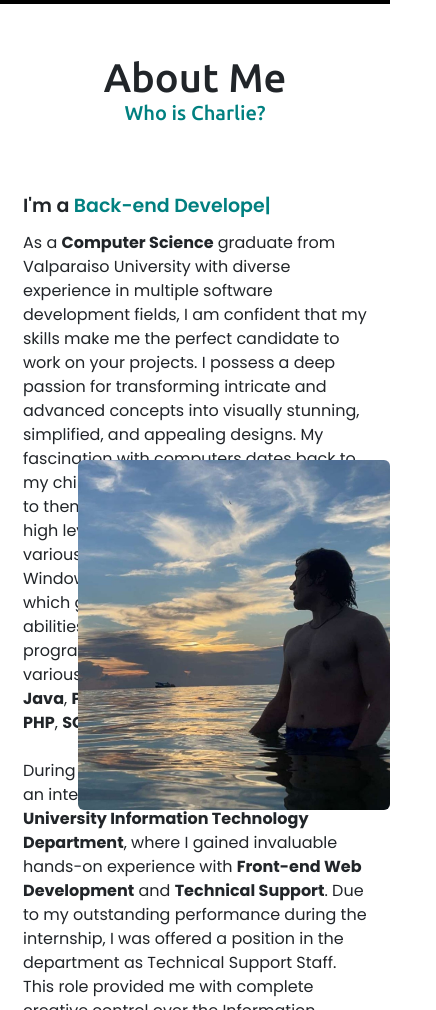
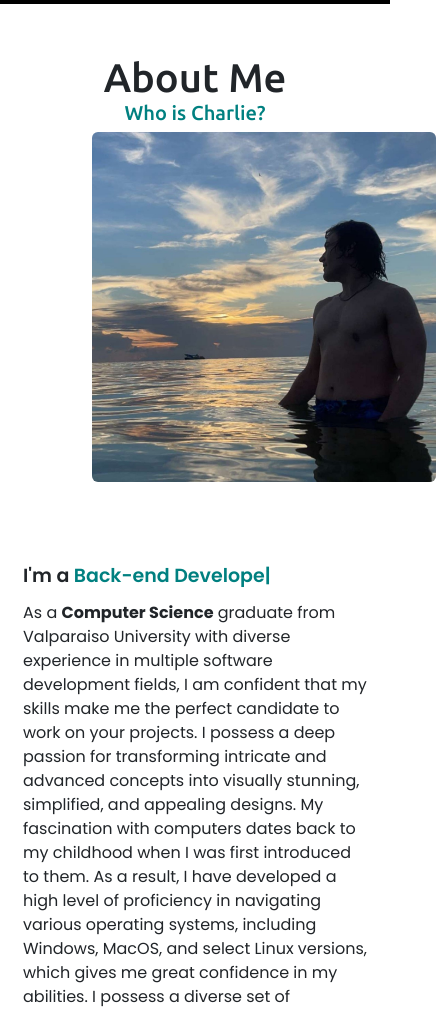
Before and after one commit to charliemalach/cm-portfolio, a plain HTML site: page index.html in a window 390 px wide. Shown: the part 840-1850 px from the top of the page, 436 px wide, since content can reach past the window. Drawn offline with nearby package versions, Linux system fonts and the light colour scheme.

Commit message:
mobile update

```diff
--- a/index.html
+++ b/index.html
@@ -93,6 +93,19 @@
                             transform: scale(1.2);
                         }
 
+                        /* mobile styles */
+                        @media screen and (max-width: 768px) {
+                        #image-container {
+                            position: relative;
+                            top: auto;
+                            left: auto;
+                            margin-bottom: 20px;
+                        }
+
+                        img:hover {
+                            transform: none;
+                        }
+                        }
                     </style>
 
 
```
